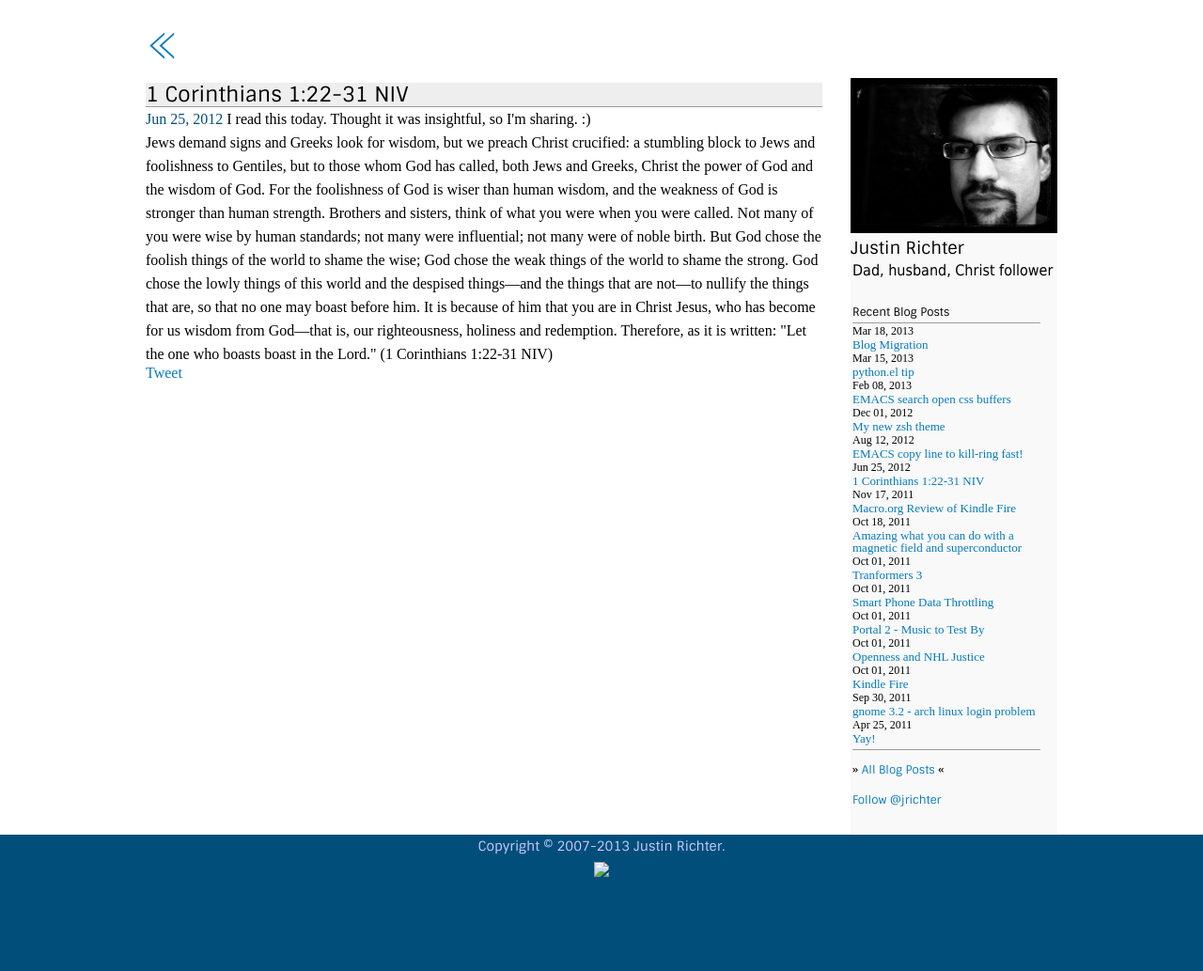
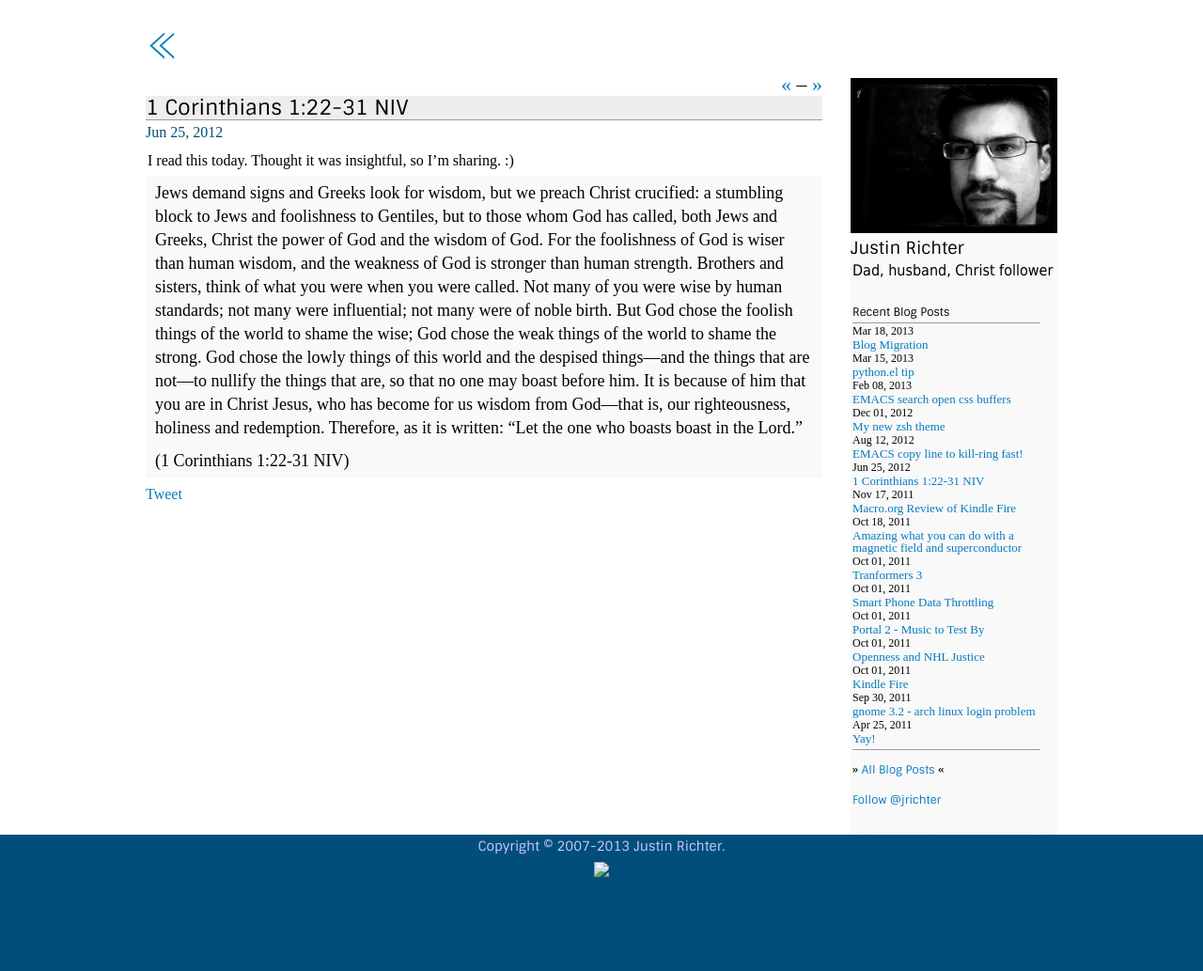
Before and after one commit to jrichter/jrichter.github.com, a Jekyll site: the page built from _posts/2012-06-25-1-corinthians-1-22-31-niv.md, in a window 1280 px wide. Shown: the whole page at 94% size. Built offline with Jekyll 4.4.1, drawn with Linux system fonts in a browser that asks for light colours; some web fonts are replaced; Markdown is read by kramdown in place of the engine named in the settings; comment, search, counter and statistics services are not loaded; some of the changed lines change nothing that is shown.

Commit message:
"add some navigation"

```diff
--- a/_layouts/post.html
+++ b/_layouts/post.html
@@ -12,6 +12,7 @@
       <h1><a href="/index.html">&laquo;</a></h1>
       <div class="left">
         <div id="recent-posts">
+          <div id="nav"><a href="{{ page.next.url }}" title="Forward Sir">&laquo;</a> &ndash; <a href="{{ page.previous.url }}" title="Back in Time"> &raquo;</a></div>
           <div class="posts">
             <h2>{{ page.title }}</h2>
             <span class="date">{{ page.date | date: "%b %d, %Y" }}</span>
--- a/_posts/2012-06-25-1-corinthians-1-22-31-niv.html
+++ /dev/null
@@ -1,8 +0,0 @@
----
-layout: post
-title: 1 Corinthians 1:22-31 NIV
-published: true
----
-I read this today. Thought it was insightful, so I'm sharing. :)<br />
-
-Jews demand signs and Greeks look for wisdom, but we preach Christ crucified: a stumbling block to Jews and foolishness to Gentiles, but to those whom God has called, both Jews and Greeks, Christ the power of God and the wisdom of God. For the foolishness of God is wiser than human wisdom, and the weakness of God is stronger than human strength. Brothers and sisters, think of what you were when you were called. Not many of you were wise by human standards; not many were influential; not many were of noble birth. But God chose the foolish things of the world to shame the wise; God chose the weak things of the world to shame the strong. God chose the lowly things of this world and the despised things—and the things that are not—to nullify the things that are, so that no one may boast before him. It is because of him that you are in Christ Jesus, who has become for us wisdom from God—that is, our righteousness, holiness and redemption. Therefore, as it is written: "Let the one who boasts boast in the Lord." (1 Corinthians 1:22-31 NIV)
--- /dev/null
+++ b/_posts/2012-06-25-1-corinthians-1-22-31-niv.md
@@ -0,0 +1,21 @@
+---
+layout: post
+title: 1 Corinthians 1:22-31 NIV
+published: true
+---
+
+I read this today. Thought it was insightful, so I'm sharing. :)
+
+> Jews demand signs and Greeks look for wisdom, but we preach Christ crucified: a stumbling
+> block to Jews and foolishness to Gentiles, but to those whom God has called, both Jews and
+> Greeks, Christ the power of God and the wisdom of God. For the foolishness of God is wiser
+> than human wisdom, and the weakness of God is stronger than human strength. Brothers and
+> sisters, think of what you were when you were called. Not many of you were wise by human
+> standards; not many were influential; not many were of noble birth. But God chose the
+> foolish things of the world to shame the wise; God chose the weak things of the world to
+> shame the strong. God chose the lowly things of this world and the despised things—and the
+> things that are not—to nullify the things that are, so that no one may boast before him.
+> It is because of him that you are in Christ Jesus, who has become for us wisdom from
+> God—that is, our righteousness, holiness and redemption. Therefore, as it is written: "Let
+> the one who boasts boast in the Lord."
+>> (1 Corinthians 1:22-31 NIV)
--- a/css/main.css
+++ b/css/main.css
@@ -1,4 +1,4 @@
-@import url(http://fonts.googleapis.com/css?family=Poiret+One|Sintony);
+@import url(http://fonts.googleapis.com/css?family=Poiret+One|Sintony|Fenix);
 
 body {
   font-family: Sans;
@@ -91,6 +91,11 @@ a {
 #recent-posts {
   font-size:16px;
 }
+#nav {
+  text-align:right;
+  font-size:22px;
+  line-height:14px;
+}
 #recent-posts h2 {
   font-family:Sintony;
   font-size:22px;
@@ -119,6 +124,7 @@ a {
 }
 .post-footer {
   line-height:16px;
+  margin-top:10px;
   margin-bottom:20px;
 }
 .twitter-follow-button {
@@ -143,6 +149,12 @@ pre code {
   border-left:2px solid #b4b4b4;
   padding:4px;
   line-height:20px;
+}
+blockquote p{
+  font-family:'Fenix',serif;
+  font-size:18px;
+  padding:5px 10px 5px 10px  !important;
+  background-color:#f9f9f9;
 }
 .gist {
   line-height:18px;
```
